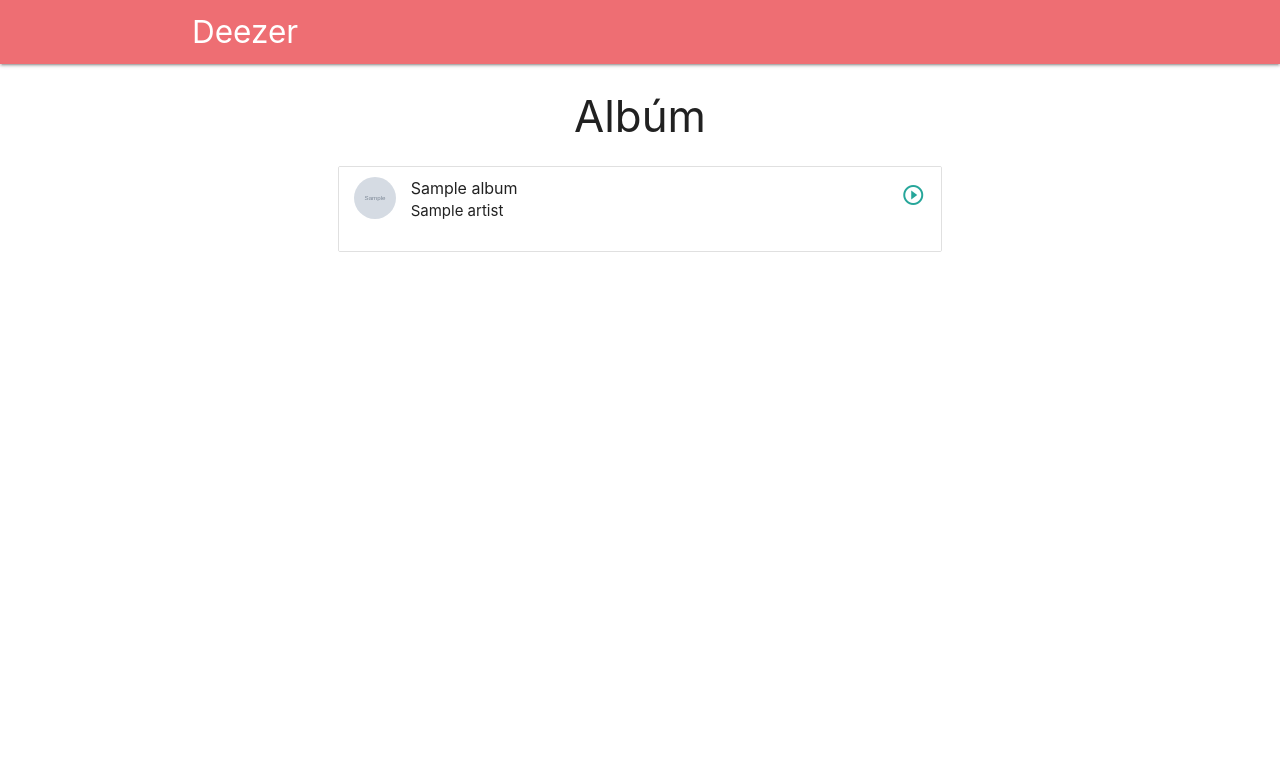
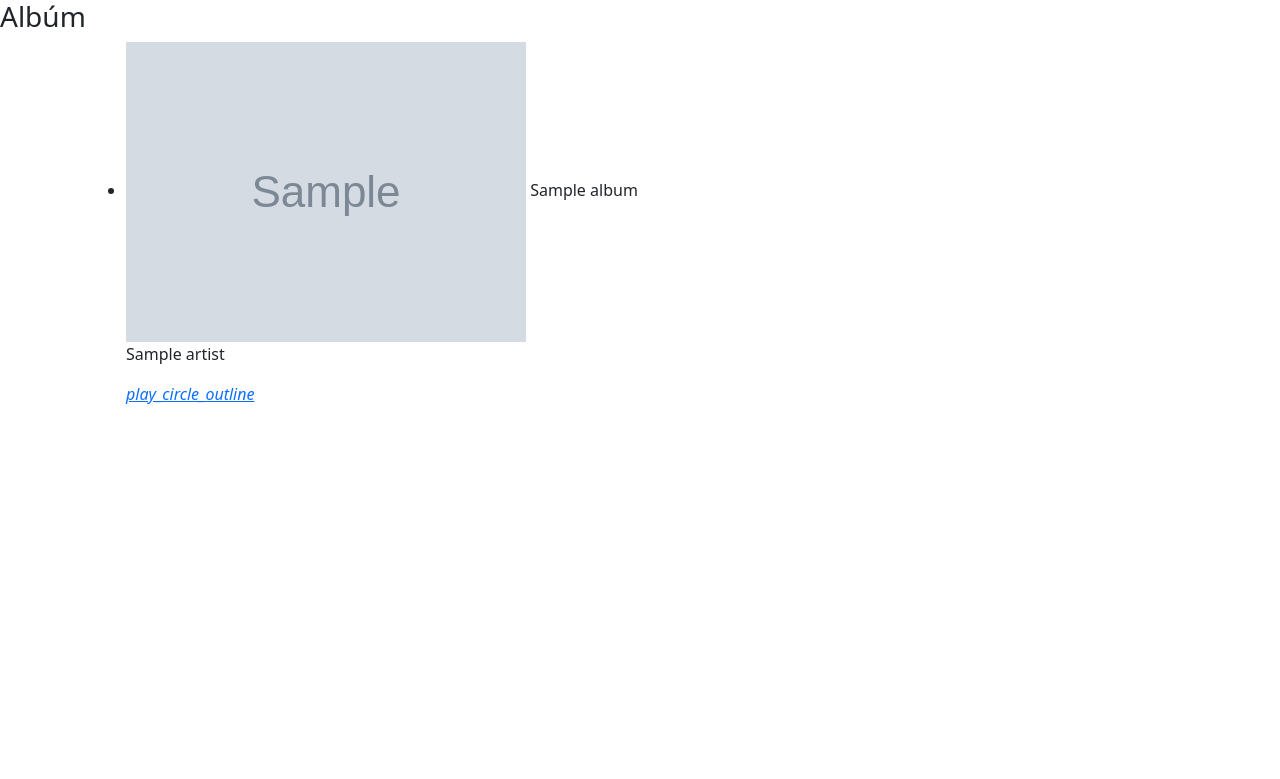
Before and after one commit to LucasSantus/django-deezer, a Django app: template templates/deezer/album.html in a window 1280 px wide. Shown: the top 779 px of the page. Run offline with Django 3.2, Linux system fonts and the light colour scheme; the template is opened without the code that fills it: most values are stand-ins (such as "Sample title", 1, 10 or a date in 2020); grey boxes marked "Sample" are stand-in pictures; one stand-in notice (Sample message) is shown; parts of the project's set-up code (start-up, migrations or seed data) failed here and were passed over; some libraries are stand-ins or nearby versions.

Commit message:
:pushpin: insert changes for adaptive codes on project templates/base.html

```diff
--- a/templates/base.html
+++ b/templates/base.html
@@ -1,139 +1,111 @@
 {% load static %}
 
-<html>
+<!DOCTYPE html>
+
+<html lang="pt-BR">
     <head>
+        <meta charset="utf-8">
+        <meta http-equiv="X-UA-Compatible" content="IE=edge">
+        <meta name="viewport" content="width=device-width, initial-scale=1">
+        <meta name="description" content="Simple site consume API Deezer" />
+        <meta name="author" content="Lucas Eduardo de Oliveira Santos" />
+
+        <!-- <link rel="icon" type="image/x-icon" href="{% static 'images/logo.svg' %}"> -->
+
         <!-- Import Material Icons -->
-        <link href="https://fonts.googleapis.com/icon?family=Material+Icons" rel="stylesheet">
+        <link href="{% static 'css/material-icons/filled/material-icons-filled.min.css' %}" rel="stylesheet">
 
-        <!-- Import Font Awesome-->
-        <link rel="stylesheet" href="https://stackpath.bootstrapcdn.com/font-awesome/4.7.0/css/font-awesome.min.css">
+        <!-- Import Css Bootstrap -->
+        <link href="{% static 'css/bootstrap/bootstrap.min.css' %}" rel="stylesheet">
 
-        <!-- Import CSS Materialize-->
-        <link type="text/css" rel="stylesheet" href="{% static 'css/materialize/materialize.min.css' %}" media="screen,projection"/>
+        <!-- Import Css Index -->
+        <link href="{% static 'css/styles.css' %}" rel="stylesheet">
 
-        <!-- Import CSS HoldON -->
-        <link type="text/css" rel="stylesheet" href="{% static 'css/holdon/hold-on.min.css' %}">
-
-        <!-- Import CSS Personalizado -->
-        <link type="text/css" rel="stylesheet" href="{% static 'css/index.css' %}">
-
-        <!-- Import Classes Personalizadas -->
-        <link type="text/css" rel="stylesheet" href="{% static 'css/custom-class/custom-class.css' %}">
-
-        <!-- Let browser know website is optimized for mobile -->
-        <meta name="viewport" content="width=device-width, initial-scale=1, maximum-scale=1.0, user-scalable=no">
-
-        <!-- Estilização da Página -->
         {% block css %}
         {% endblock %}
 
-        <!-- Título da Página -->
         <title>
-            {% block title %}
-                Deezer
-            {% endblock %}
+            Deezer Api
         </title>
+
+        <!-- if javascript is disabled, this content will appear -->
+        <noscript>
+            <style type="text/css">
+                body main{
+                    display: none;
+                }
+                .javascript__disabled{
+                    display: flex;
+                    width: 100%;
+                    height: 100vh;
+                    justify-content: center;
+                    align-items: center;
+                    font-size: 22px;
+                    background-color: #0B0418;
+                    color: #8f8f8f;
+                }
+            </style>
+            <div class="javascript__disabled">
+                JavaScript desativado, por favor, ative-o para o sistema funcionar corretamente!
+            </div>
+        </noscript>
     </head>
 
-    <body class="bg-body">
-
-        <!-- HEADER -->
-        <header>
-            <!-- NAVBAR -->
-            <nav class="bg-primary">
-                <div class="nav-wrapper container">
-                    <a href="/" class="brand-logo fs-3">Deezer</a>
-                    <a href="/" data-target="mobile-demo" class="sidenav-trigger"><i class="material-icons">menu</i></a>
-                </div>
-            </nav>
-        </header>
-
+    <body>
         <!-- MAIN -->
         <main>
             {% block content %}
             {% endblock %}
-
-            <!-- Modal Structure -->
-            {% if modal %}
-                <div id="modal-back" class="modal">
-                    <div class="modal-content">
-                        <h4>{{modal.title}}</h4>
-                        <p>{{modal.content}}</p>
-                    </div>
-                    <div class="modal-footer">
-                        <a href="" class="modal-close bt-secondary btn btn-flat z-depth-2">SAIR</a>
-                        {% if modal.url_id %}
-                            <a href="{% url modal.url modal.url_id %}" class="modal-close bt-primary btn btn-flat z-depth-2">CONTINUAR</a>
-                        {% else %}
-                            <a href="{% url modal.url %}" class="modal-close bt-primary btn btn-flat z-depth-2">CONTINUAR</a>
-                        {% endif %}
-                    </div>
-                </div>
-            {% endif %}
         </main>
 
         <!-- FOOTER -->
-        <footer class="page-footer transparent">
+        <!-- <footer class="page-footer transparent">
             <div class="row w-70">
                 <div class="col s12 center text-primary fs-6">
                     <span>&copy; 2020 - {{data}} Copyright Deezer, Todos os direitos reservados.</span>
                 </div>
             </div>
-        </footer>
+        </footer> -->
 
         <!-- Import JQuery -->
         <script type="text/javascript" src="{% static 'js/jquery/jquery.min.js' %}"></script>
 
-        <!-- Import HoldON -->
-        <script src="{% static 'js/holdon/hold-on.min.js' %}"></script>
-
-        <!-- Import Java Script Materialize -->
-        <script type="text/javascript" src="{% static 'js/materialize/materialize.min.js' %}"></script>
-
-        <!-- Inicialização -->
-        <script>
-            $(document).ready(function(){
-                $(window).bind('beforeunload', function() {
-                    var options = {
-                        theme: "sk-falding-circle",
-                        message: 'Aguarde...',
-                        backgroundColor: "bg-dark",
-                        textColor: "white"
-                    };
-                    HoldOn.open(options);
-                });
-
-                $(window).load(function() {
-                    HoldOn.close();
-                });
-            });
-        </script>
-
-        <!-- Mensagens -->
-        {% if messages %}
-            {% for message in messages %}
-                {% if message.tags == 'success' %}
-                    <script>
-                        M.toast({html: '{{message}}', displayLength:4000, classes:'rounded bt-success'});
-                    </script>
-                {% elif message.tags == 'error' %}
-                    <script>
-                        M.toast({html: '{{message}}', displayLength:4000, classes:'rounded bt-danger'});
-                    </script>
-                {% elif message.tags == 'info' %}
-                    <script>
-                        M.toast({html: '{{message}}', displayLength:4000, classes:'rounded bt-info'});
-                    </script>
-                {% elif message.tags == 'warning' %}
-                    <script>
-                        M.toast({html: '{{message}}', displayLength:4000, classes:'rounded bt-warning'});
-                    </script>
-                {% endif %}
-            {% endfor %}
-        {% endif %}
+        <!-- Import Java Script Bootstrap -->
+        <script type="text/javascript" src="{% static 'js/bootstrap/bootstrap.bundle.min.js' %}"></script>
 
         <!-- Script da Página -->
-        {% block javascript %}
+        {% block script %}
         {% endblock %}
+
+        {% if messages %}
+            <div aria-live="polite" aria-atomic="true" class="position-relative" data-bs-delay="3000">
+                <!-- <div class="toast-container position-fixed" style="top: 125px; right: 25px"> -->
+                    <div class="toast-container position-fixed end-0 p-2" style="top: 100px;">
+                    {% for message in messages %}
+                        <div class="toast" >
+                            <div role="alert" aria-live="assertive" aria-atomic="true">
+                                <div class="toast-header text-{% if message.tags == 'error' %}danger{% else %}{{message.tags}}{% endif %}">
+                                    <strong class="me-auto">
+                                        {% if message.tags == 'success'%}
+                                            Sucesso!!!
+                                        {% elif message.tags == 'info'%}
+                                            Informação!!!
+                                        {% elif message.tags == 'warning'%}
+                                            Perigo!!!
+                                        {% elif message.tags == 'error'%}
+                                            Erro!!!
+                                        {% endif %}
+                                    </strong>
+                                    <small class="text-muted">Agora</small>
+                                </div>
+                                <div class="toast-body text-{% if message.tags == 'error' %}danger{% else %}{{message.tags}}{% endif %}">
+                                    {{message}}
+                                </div>
+                            </div>
+                        </div>
+                    {% endfor %}
+                </div>
+            </div>
+        {% endif %}
     </body>
 </html>
```
